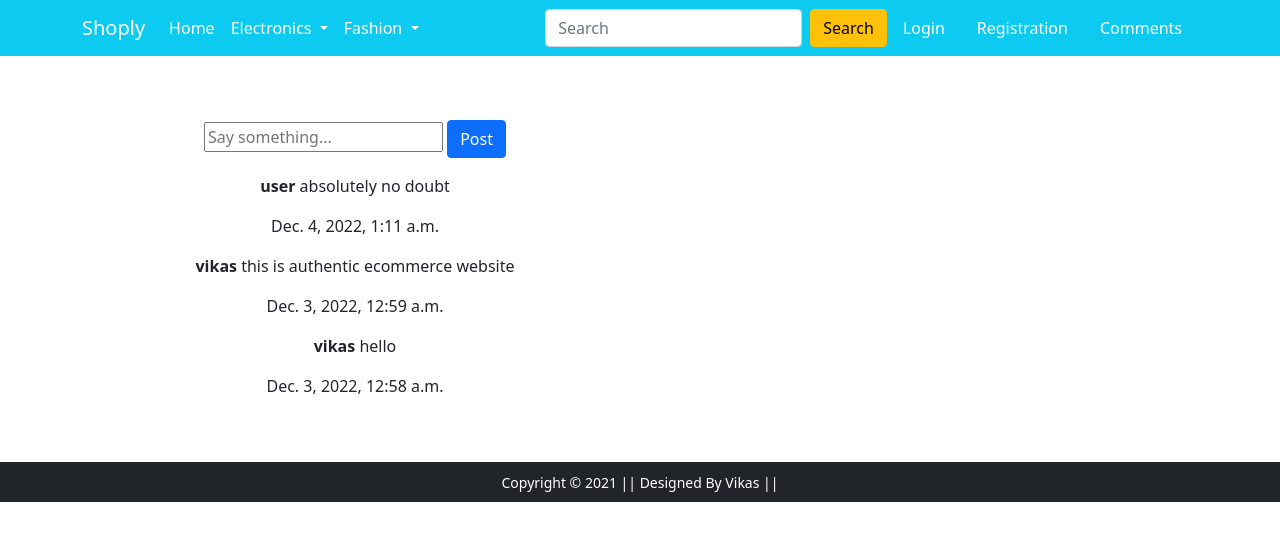
After one commit to vikascod/Ecommerce-Project-Django, a Django app: page /comment/ in a window 1280 px wide. The commit adds this page. Shown: the top 541 px of the page. Run offline with Django 4.2, Linux system fonts and the light colour scheme; data comes from the database, SQL or seed files in the repository; both versions use the stored data as it was after the commit; some libraries are stand-ins or nearby versions.

Commit message:
added comment

```diff
--- a/app/forms.py
+++ b/app/forms.py
@@ -49,3 +49,9 @@ class CustomerProfileForm(forms.ModelForm):
             'state':forms.Select(attrs={'class':'form-control'}),
             'zip_code':forms.NumberInput(attrs={'class':'form-control'}),
         }
+
+class CommentForm(forms.ModelForm):
+    body = forms.CharField(label='', widget=forms.TextInput(attrs={'row':'3', 'placeholder':'Say something...'}))
+    class Meta:
+        model = Comment
+        fields = ['body']
--- a/app/models.py
+++ b/app/models.py
@@ -72,3 +72,9 @@ class OrderPlaced(models.Model):
 
     def __str__(self):
         return str(self.id)
+
+
+class Comment(models.Model):
+    body = models.TextField()
+    author = models.ForeignKey(User, on_delete=models.CASCADE)
+    created_on = models.DateTimeField(auto_now_add=True)
--- a/app/templates/app/addtocart.html
+++ b/app/templates/app/addtocart.html
@@ -16,14 +16,14 @@
       <div>
        <h5>{{cart.product.title}}</h5>
        <p class="mb-2 text-muted small">{{cart.product.description}}</p>
-       <div class="my-3">
+       {% comment %} <div class="my-3">
         <label for="quantity">Quantity:</label>
         <a class="minus-cart btn" pid="{{ cart.product.id }}"><i class="fas fa-minus-square fa-lg"></i></a>
           <span id="quantity">{{cart.quantity}}</span>
         <a class="plus-cart btn" pid="{{ cart.product.id }}"><i class="fas fa-plus-square fa-lg"></i></a>
-       </div>
+       </div>  {% endcomment %}
        <div class="d-flex justify-content-between">
-        <a href="{% url 'remove' cart.id %}" class="btn btn-sm btn-secondary mr-3"  pid="{{ cart.product.id }}">Remove item </a>
+        <a href="{% url 'remove' cart.id %}" class="btn btn-sm btn-secondary mr-3">Remove item </a>
         <p class="mb-0"><span><strong>Rs. {{cart.product.price}}</strong></span></p>
        </div>
       </div>
--- a/app/templates/app/base.html
+++ b/app/templates/app/base.html
@@ -82,7 +82,7 @@
             </li>
             {% endif %}
             <li class="nav-item mx-2">
-              <a href="#" class="nav-link text-white">Comments</a>
+              <a href="{% url 'comment' %}" class="nav-link text-white">Comments</a>
              </li>
           </ul>
          </div>
--- /dev/null
+++ b/app/templates/app/comment.html
@@ -0,0 +1,20 @@
+{% extends 'app/base.html' %}
+
+{% block title %}Comment{% endblock title %}
+{% block main-content %}
+<div class="container text-center my-5">
+    <div class="row">
+        <div class="col-md-6 col-sm-5 justify-content-center">
+            <form action="" method="post">
+                {% csrf_token %}
+                {{form}}
+                <input type="submit" class="btn btn-primary my-3" value="Post">
+            </form>
+            {% for comment in comments %}
+            <p><strong>{{ comment.author }}</strong> {{ comment.body }}</p>
+            <p>{{ comment.created_on }}</p>
+            {% endfor %}
+        </div>
+    </div>
+</div>
+{% endblock main-content %}
--- a/app/urls.py
+++ b/app/urls.py
@@ -63,4 +63,5 @@ urlpatterns = [
 
     path('search/', views.search, name='search'),
     path('remove/<int:id>/', views.remove_item, name='remove'),
+    path('comment/', views.CommentView.as_view(), name='comment'),
 ]
--- a/app/views.py
+++ b/app/views.py
@@ -1,7 +1,7 @@
 from django.shortcuts import render, redirect
-from app.models import Product, Cart, Customer, OrderPlaced
+from app.models import Product, Cart, Customer, OrderPlaced, Comment
 from django.views.generic import View
-from app.forms import CustomerRegistrationForm, LoginForm, CustomerProfileForm
+from app.forms import CustomerRegistrationForm, LoginForm, CustomerProfileForm, CommentForm
 from django.contrib import messages
 from django.contrib.auth import authenticate, login, logout
 from django.db.models import Q
@@ -35,11 +35,17 @@ class ProductDetailView(View):
     def get(self, request, pk):
         total_item = 0
         products = Product.objects.get(pk=pk)
+        in_cart = Cart.objects.filter(product__id=pk).exists()
         if request.user.is_authenticated:
             total_item = len(Cart.objects.filter(user=request.user))
+        context = {
+            'products':products,
+            'total_item':total_item,
+            'in_cart':in_cart
+        }
         # item_already_in_cart = False
         # item_already_in_cart = Cart.objects.filter(Q(product=product.id) & Q(user=request.user)).exists()
-        return render(request, 'app/productdetail.html', {'products':products, 'total_item':total_item})
+        return render(request, 'app/productdetail.html', context)
 
 @login_required
 def add_to_cart(request):
@@ -256,3 +262,27 @@ def remove_item(request, id):
     item = Cart.objects.get(id=id)
     item.delete()
     return redirect('cart')
+
+
+class CommentView(View):
+    def get(self, request, *args, **kwargs):
+        comments = Comment.objects.all().order_by('-created_on')
+        form = CommentForm()
+        context = {
+            'form':form,
+            'comments':comments
+        }
+        return render(request, 'app/comment.html', context)
+
+    def post(self, request, *args, **kwargs):
+        comments = Comment.objects.all().order_by('-created_on')
+        form = CommentForm(request.POST)
+        if form.is_valid():
+            new_post = form.save(commit=False)
+            new_post.author = request.user
+            new_post.save()
+        context = {
+            'form':form,
+            'comments':comments
+        }
+        return render(request, 'app/comment.html', context)
```
Also changed, not shown: app/templates/app/productdetail.html (+13 -4 lines), app/migrations/0002_alter_product_category_comment.py (added), db.sqlite3.
